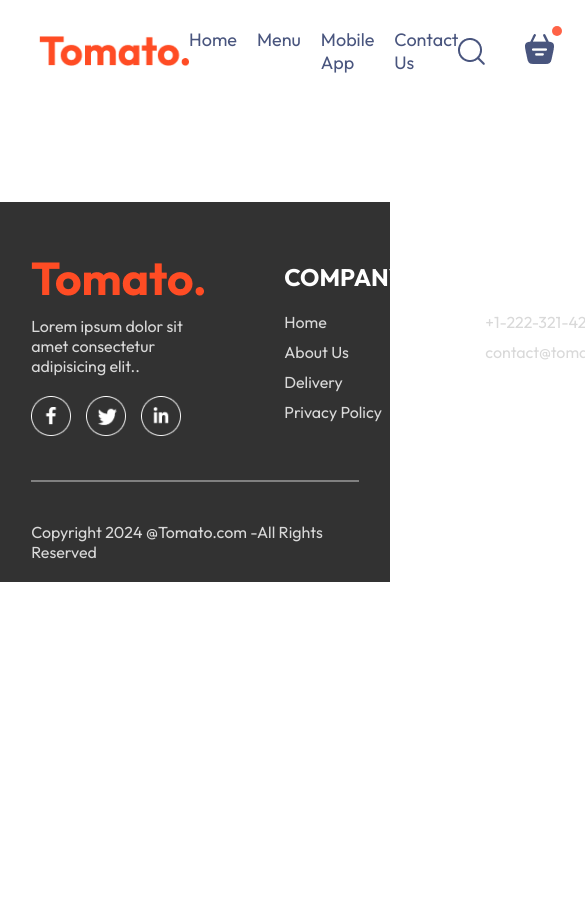
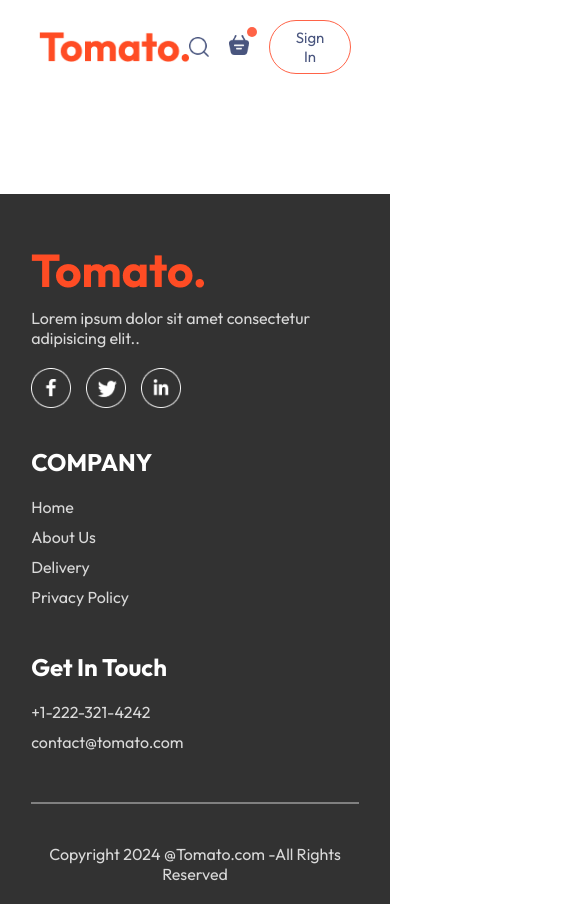
Before and after one commit to VanshikaYadvendu/Giftify, a React (Vite) app in the folder frontend/: page /order in a window 390 px wide. Shown: the top 904 px of the page, 585 px wide, since content can reach past the window. Before the commit the page ends 844 px from the top, so only its background shows below. Built offline with nearby package versions, Linux system fonts and the light colour scheme.

Commit message:
Home page made responsive

```diff
--- /dev/null
+++ b/frontend/src/components/AppDownload/AppDownload.css
@@ -0,0 +1,24 @@
+.app-download{
+    margin: auto auto;
+    margin-top: 100px;
+    font-size: max(3vw,20px);
+    text-align: center;
+    font-weight: 500;
+}
+.download-platform{
+    display: flex;
+    justify-content: center;
+    gap: max(2vw,10px);
+    margin-top: 40px;
+}
+
+.download-platform img{
+    width: max(30vw,120px);
+    max-width: 180px;
+    transition: 0.5s;
+    cursor: pointer;
+}
+
+.download-platform img:hover{
+   transform: scale(1.05);
+}
--- /dev/null
+++ b/frontend/src/components/AppDownload/AppDownload.jsx
@@ -0,0 +1,18 @@
+import React from 'react'
+import './AppDownload.css'
+import { assets } from '../../assets/assets'
+
+const AppDownload = () => {
+  return (
+    <div className='app-download' id='app-download'>
+        <p>For Better Experiance Download <br/> Tomato App</p>
+        <div className="download-platform">
+            <img src={assets.play_store} alt="" />
+            <img src={assets.app_store} alt="" />
+        </div>
+
+    </div>
+  )
+}
+
+export default AppDownload
--- a/frontend/src/components/ExploreMenu/ExploreMenu.css
+++ b/frontend/src/components/ExploreMenu/ExploreMenu.css
@@ -47,3 +47,10 @@
     border: 4px solid tomato ;
     padding: 2px;
 }
+
+@media (max-width:1080px){
+    .menu-text{
+        max-width: 100%;
+        font-size: 14px;
+    }
+}
--- a/frontend/src/components/Footer/Footer.css
+++ b/frontend/src/components/Footer/Footer.css
@@ -7,7 +7,6 @@
     gap: 20px;
     padding: 20px 8vw;
     padding-top: 60px;
-    height: 50%;
     margin-top: 100px;
 }
 .footer-content{
@@ -43,3 +42,14 @@
     background-color: gray;
     border: none;
 }
+
+@media (max-width:750px) {
+    .footer-content{
+        display: flex;
+        flex-direction: column;
+        gap: 35px;
+    }
+    .footer-copyright{
+        text-align: center;
+    }
+}
--- a/frontend/src/components/Header/Header.css
+++ b/frontend/src/components/Header/Header.css
@@ -35,5 +35,24 @@
     background-color: white;
     font-size: max(1vw,13px);
     border-radius: 15px;
+}
 
+@media (max-width:1050px){
+    /* .header{
+        height: 38vw;
+    } */
+    .header-contents{
+        max-width: 45%;
+    }
 }
+@media (max-width:750px){
+    .header-contents{
+        max-width: 65%;
+    }
+    .header-contents p{
+        display: none;
+    }
+    .header-contents button{
+        padding: 2vw 4vw;
+    }
+}
--- a/frontend/src/components/Navbar/Navbar.css
+++ b/frontend/src/components/Navbar/Navbar.css
@@ -52,3 +52,50 @@
     top: -8px;
     right: -8px;
 }
+@media (max-width:1050px){
+    .navbar.logo{
+        width: 140px;
+    }
+    .navbarMenu{
+        gap:20px;
+        font-size: 17px;
+    }
+    .navbar-right{
+        gap:30px;
+    }
+    .navbar-right img{
+        width: 22px;
+    }
+    .navbar-right button{
+        padding: 8px 25px;
+    }
+
+}
+@media (max-width:900px){
+    .navbar.logo{
+        width: 120px;
+    }
+    .navbarMenu{
+        gap:15px;
+        font-size: 16px;
+    }
+    .navbar-right{
+        gap:20px;
+    }
+    .navbar-right img{
+        width: 20px;
+    }
+    .navbar-right button{
+        padding: 7px 20px;
+        font-size: 15px;
+    }
+
+}
+
+@media (max-width:750px){
+
+    .navbarMenu{
+       display: none;
+    }
+
+}
--- a/frontend/src/components/Navbar/Navbar.jsx
+++ b/frontend/src/components/Navbar/Navbar.jsx
@@ -1,16 +1,18 @@
 import React, { useState } from 'react'
 import './Navbar.css'
 import { assets } from '../../assets/assets'
+import {Link } from 'react-router-dom';
+
 const Navbar = () => {
   const [menu,setMenu] = useState('')
   return (
     <div className='navbar'>
         <img src={assets.logo} className='logo' />
         <ul className="navbarMenu">
-          <li onClick={()=>setMenu("Home")} className={menu=='Home'?"active":""}>Home</li>
-          <li onClick={()=>setMenu("Menu")} className={menu=='Menu'?"active":""}>Menu</li>
-          <li onClick={()=>setMenu("Mobile App")} className={menu=='Mobile App'?"active":""}>Mobile App </li>
-          <li onClick={()=>setMenu("Contact")} className={menu=='Contact'?"active":""}>Contact Us</li>
+          <Link to='/'  onClick={()=>setMenu("Home")} className={menu=='Home'?"active":""}>Home</Link>
+          <a href='#explore-menu' onClick={()=>setMenu("Menu")} className={menu=='Menu'?"active":""}>Menu</a>
+          <a href='#app-download' onClick={()=>setMenu("Mobile App")} className={menu=='Mobile App'?"active":""}>Mobile App </a>
+          <a href='#footer' onClick={()=>setMenu("Contact")} className={menu=='Contact'?"active":""}>Contact Us</a>
         </ul>
         <div className="navbar-right">
           <img src={assets.search_icon} alt="" />
--- a/frontend/src/index.css
+++ b/frontend/src/index.css
@@ -4,6 +4,7 @@
   margin: 0;
   box-sizing: border-box;
   font-family: Outfit;
+  scroll-behavior: smooth;
 }
 body{
   min-height: 100vh;
--- a/frontend/src/pages/Home/Home.jsx
+++ b/frontend/src/pages/Home/Home.jsx
@@ -3,6 +3,7 @@
 import Header from '../../components/Header/header';
 import ExploreMenu from '../../components/ExploreMenu/ExploreMenu';
 import FoodDisplay from '../../components/FoodDisplay/FoodDisplay';
+import AppDownload from '../../components/AppDownload/AppDownload';
 
 const Home = () => {
    const [category,setCategory] = useState("All");
@@ -12,6 +13,7 @@
       <Header />
       <ExploreMenu category={category} setCategory={setCategory}/>
       <FoodDisplay category={category} />
+      <AppDownload/>
     </div>
   );
 };
```
